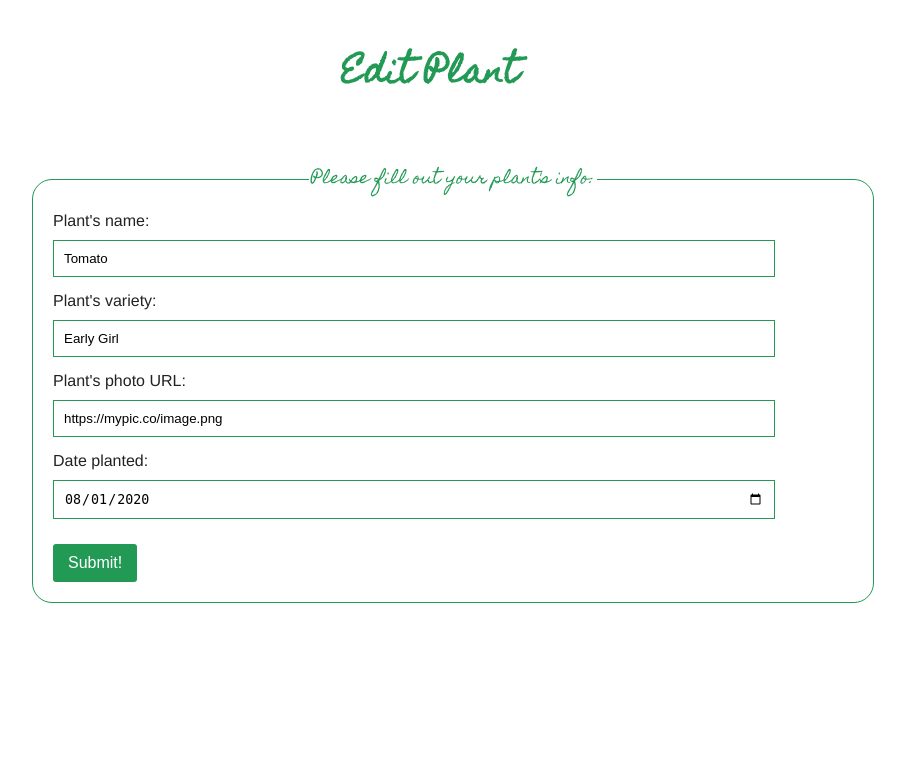
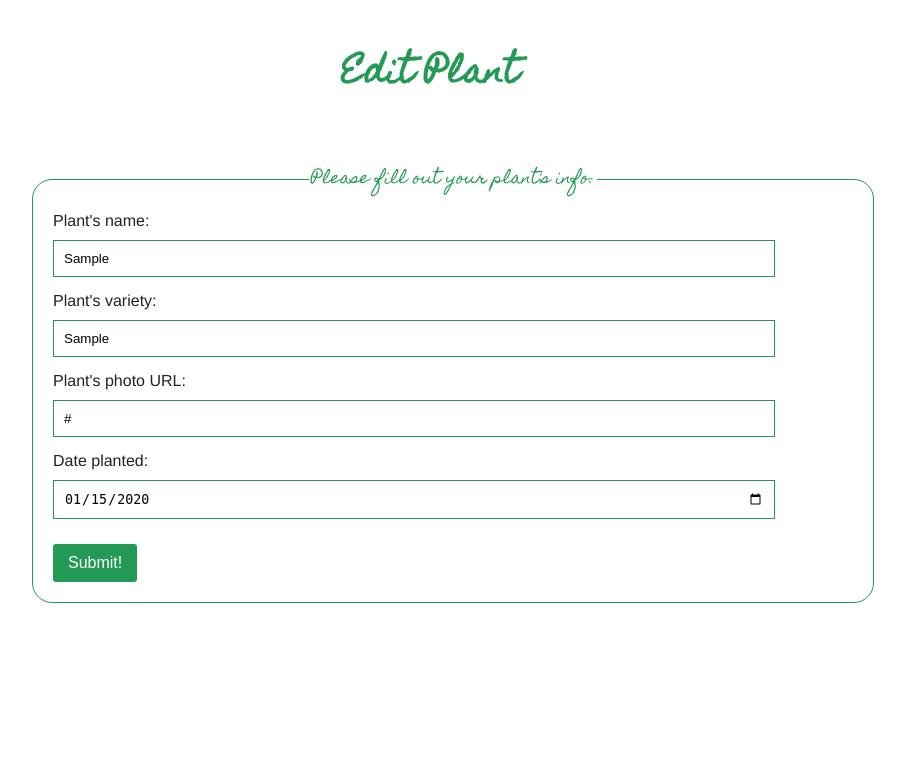
Before and after one commit to RyCornel/Homework-5-Databases, a Flask app: template templates/edit.html in a window 1280 px wide. Shown: the part 40-799 px from the top of the page, without its empty margins (210-1115 px from the left). Run offline with Flask 2, Linux system fonts and the light colour scheme; the template is opened without the code that fills it: most values are stand-ins (such as "Sample title", 1, 10 or a date in 2020); some libraries are stand-ins or nearby versions.

Commit message:
Commit 13
Completed edit.html

```diff
--- a/templates/edit.html
+++ b/templates/edit.html
@@ -15,22 +15,22 @@
 
             <label>
                 Plant's name:
-                <input type="text" name="plant_name" value="Tomato">
+                <input type="text" name="plant_name" value={{plant['name']}}>
             </label>
 
             <label>
                 Plant's variety:
-                <input type="text" name="variety" value="Early Girl">
+                <input type="text" name="variety" value={{plant['variety']}}>
             </label>
 
             <label>
                 Plant's photo URL:
-                <input type="url" name="photo" value="https://mypic.co/image.png">
+                <input type="url" name="photo" value={{plant['phot_url']}}>
             </label>
 
             <label>
                 Date planted:
-                <input type="date" name="date_planted" value="2020-08-01">
+                <input type="date" name="date_planted" value={{plant['date_planted']}}>
             </label>
 
             <input type="submit" class="submit" value="Submit!">
```
